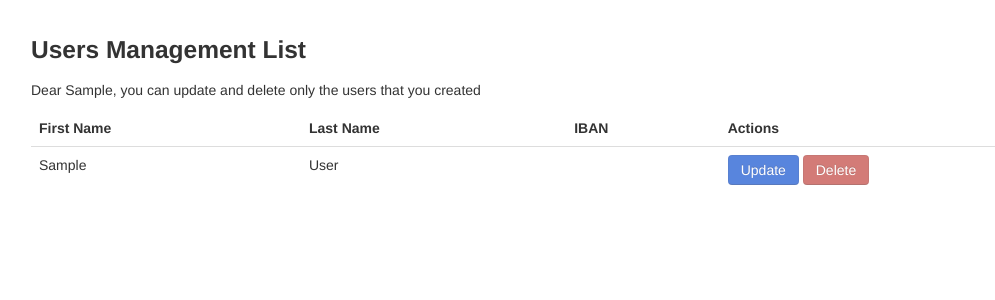
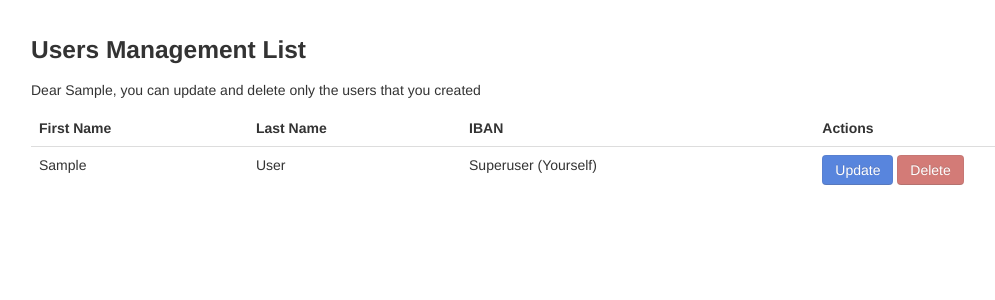
Before and after one commit to diemesleno/dcrud, a Django app: page / in a window 1280 px wide. Shown: the part 80-380 px from the top of the page, without its empty margins (24-1019 px from the left). Run offline with Django 3.2, Linux system fonts and the light colour scheme; the visitor is signed in with stand-in values (Sample User, id 1); data comes from the database, SQL or seed files in the repository.

Commit message:
Improving the info about users/superusers

```diff
--- a/templates/user/index.html
+++ b/templates/user/index.html
@@ -19,7 +19,15 @@
                         <tr>
                           <td>{{ u.first_name }}</td>
                           <td>{{ u.last_name }}</td>
+                          {% if u.is_superuser %}
+                            {% if u == user %}
+                              <td>Superuser (Yourself) </td>
+                            {% else %}
+                              <td>-- Superuser -- </td>
+                            {% endif %}
+                          {% else %}
                           <td>{{ u.iban }}</td>
+                          {% endif %}
                           {% if u.creator == user %}
                           <td>
                             <a href="{% url 'user_update' u.id %}"><button type="button" class="btn btn-primary">Update</button></a>
@@ -27,8 +35,12 @@
                           </td>
                           {% else %}
                             <td>
-                                <a href="#" title="You have no permission to update this user"><button type="button" class="btn btn-primary disabled">Update</button></a>
-                                <a href="#" title="You have no permission to delete this user"><button type="button" class="btn btn-danger disabled">Delete</button></a>
+                                <a href="#" title="You have no permission to update this user">
+                                  <button type="button" class="btn btn-primary disabled">Update</button>
+                                </a>
+                                <a href="#" title="You have no permission to delete this user">
+                                  <button type="button" class="btn btn-danger disabled">Delete</button>
+                                </a>
                             </td>
                           {% endif %}
                         </tr>
```
